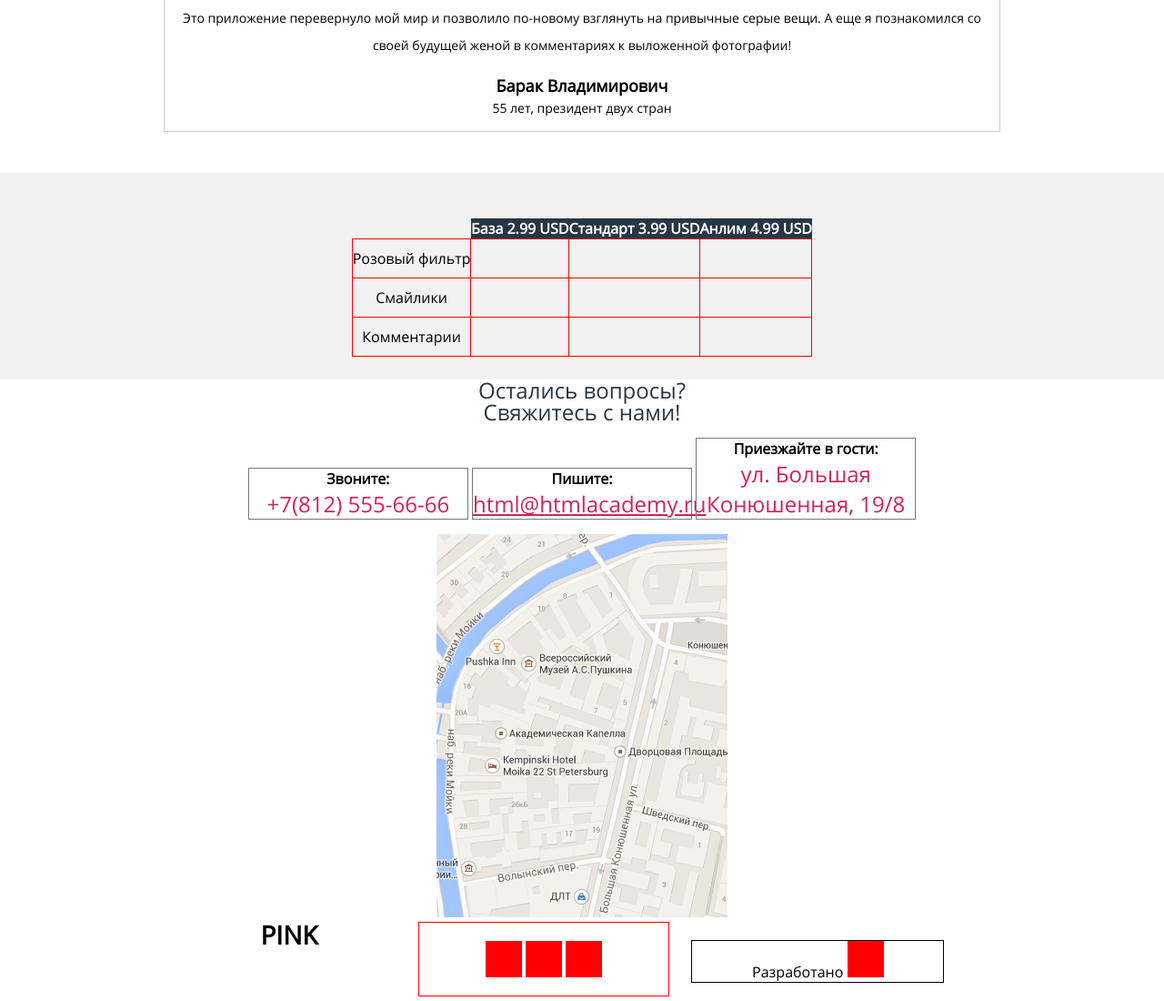
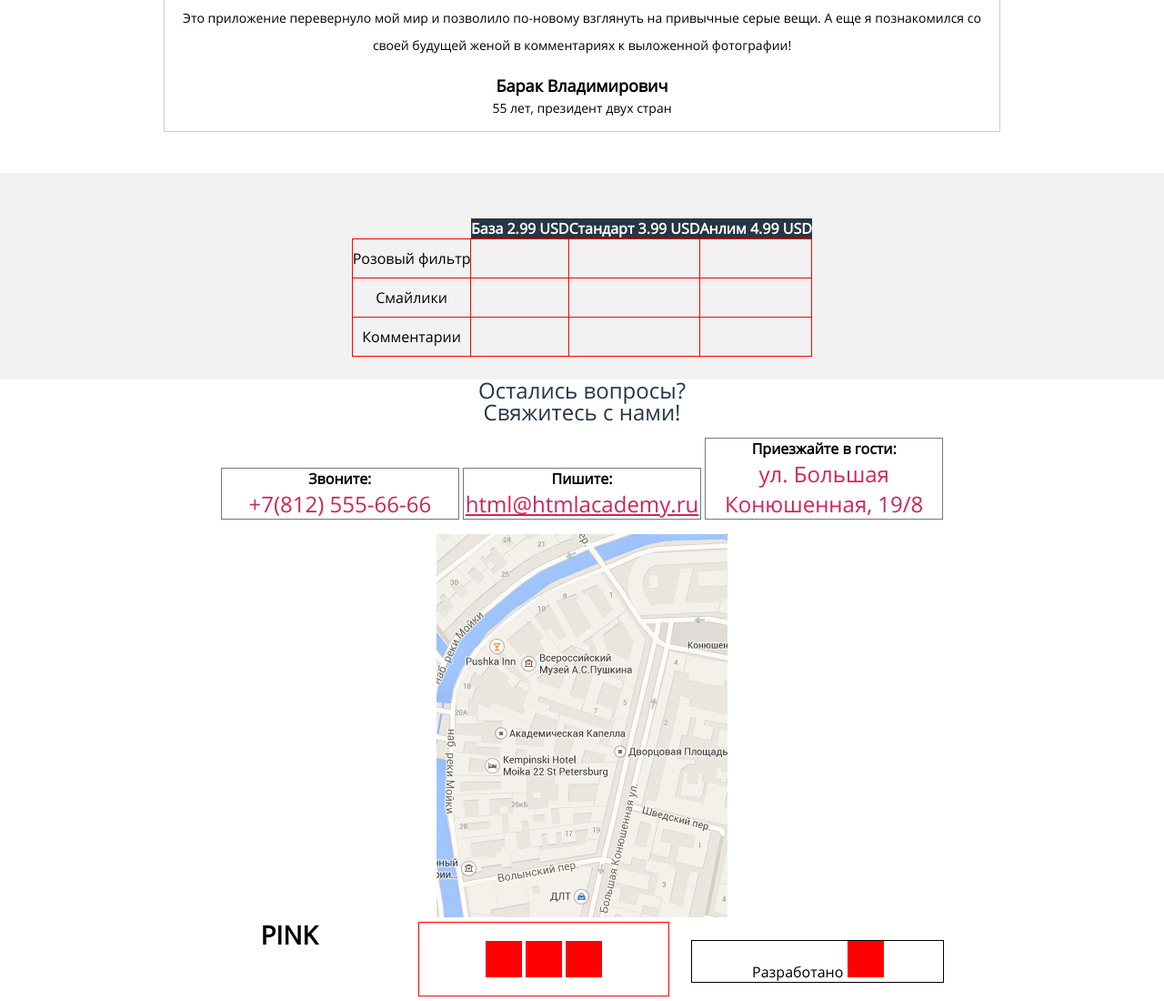
Before and after one commit to SatrikTS/124377-pink, a website: page index.html in a window 1280 px wide. Shown: the part 2115-3215 px from the top of the page at 91% size. Drawn offline with nearby package versions, Linux system fonts and the light colour scheme; files that its build step writes are made by us from their sources.

Commit message:
Убрал горизонтальную полосу прокрутки в моб.версии

```diff
--- a/less/blocks/main-contacts.less
+++ b/less/blocks/main-contacts.less
@@ -16,7 +16,7 @@
 .main-contacts__data{
   display: inline-block;
   border: 1px solid #777;
-  width: 240px;
+  width: 260px;
 }
 
 .main-contacts__appeal{
--- a/less/blocks/main-nav.less
+++ b/less/blocks/main-nav.less
@@ -16,7 +16,7 @@
 }
 
 .main-nav__wrapper{
-  display: none;
+  /*display: none;*/
   background: #263645;
 }
 
```
